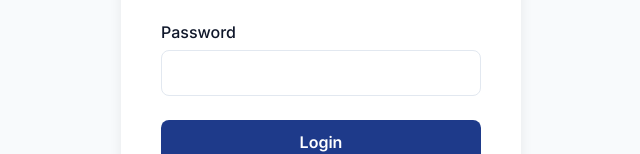
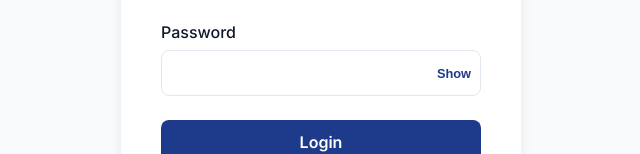
Before and after one commit to TutionTrack/tracktution, a React (Vite) app in the folder client/: page /login in a window 1280 px wide. Shown: the part 385-539 px from the top of the page, without its empty margins (319-959 px from the left). Built offline with nearby package versions, Linux system fonts and the light colour scheme.

Commit message:
Add show password toggle to login and register

```diff
--- a/client/src/pages/Login.tsx
+++ b/client/src/pages/Login.tsx
@@ -5,6 +5,7 @@
   const [email, setEmail] = useState("");
   const [password, setPassword] = useState("");
   const [error, setError] = useState("");
+  const [showPassword, setShowPassword] = useState(false);
   const navigate = useNavigate();
 
   const handleLogin = async (e: React.FormEvent) => {
@@ -42,7 +43,33 @@
           </div>
           <div className="form-group">
             <label className="form-label">Password</label>
-            <input type="password" required className="form-input" value={password} onChange={(e) => setPassword(e.target.value)} />
+            <div style={{ position: "relative" }}>
+              <input
+                type={showPassword ? "text" : "password"}
+                required
+                className="form-input"
+                value={password}
+                onChange={(e) => setPassword(e.target.value)}
+              />
+              <button
+                type="button"
+                onClick={() => setShowPassword(!showPassword)}
+                style={{
+                  position: "absolute",
+                  right: "10px",
+                  top: "50%",
+                  transform: "translateY(-50%)",
+                  background: "none",
+                  border: "none",
+                  color: "var(--primary)",
+                  cursor: "pointer",
+                  fontSize: "0.8rem",
+                  fontWeight: 600
+                }}
+              >
+                {showPassword ? "Hide" : "Show"}
+              </button>
+            </div>
           </div>
           <button type="submit" className="btn btn-primary" style={{ width: "100%" }}>Login</button>
         </form>
--- a/client/src/pages/Register.tsx
+++ b/client/src/pages/Register.tsx
@@ -7,6 +7,7 @@
   const [password, setPassword] = useState("");
   const [otp, setOtp] = useState("");
 
+  const [showPassword, setShowPassword] = useState(false);
   const [step, setStep] = useState(1);
   const [msg, setMsg] = useState("");
   const navigate = useNavigate();
@@ -61,7 +62,33 @@
             </div>
             <div className="form-group">
               <label className="form-label">Password</label>
-              <input type="password" required className="form-input" value={password} onChange={(e) => setPassword(e.target.value)} />
+              <div style={{ position: "relative" }}>
+                <input
+                  type={showPassword ? "text" : "password"}
+                  required
+                  className="form-input"
+                  value={password}
+                  onChange={(e) => setPassword(e.target.value)}
+                />
+                <button
+                  type="button"
+                  onClick={() => setShowPassword(!showPassword)}
+                  style={{
+                    position: "absolute",
+                    right: "10px",
+                    top: "50%",
+                    transform: "translateY(-50%)",
+                    background: "none",
+                    border: "none",
+                    color: "var(--primary)",
+                    cursor: "pointer",
+                    fontSize: "0.8rem",
+                    fontWeight: 600
+                  }}
+                >
+                  {showPassword ? "Hide" : "Show"}
+                </button>
+              </div>
             </div>
             <button type="submit" className="btn btn-primary" style={{ width: "100%" }}>Register</button>
           </form>
```
